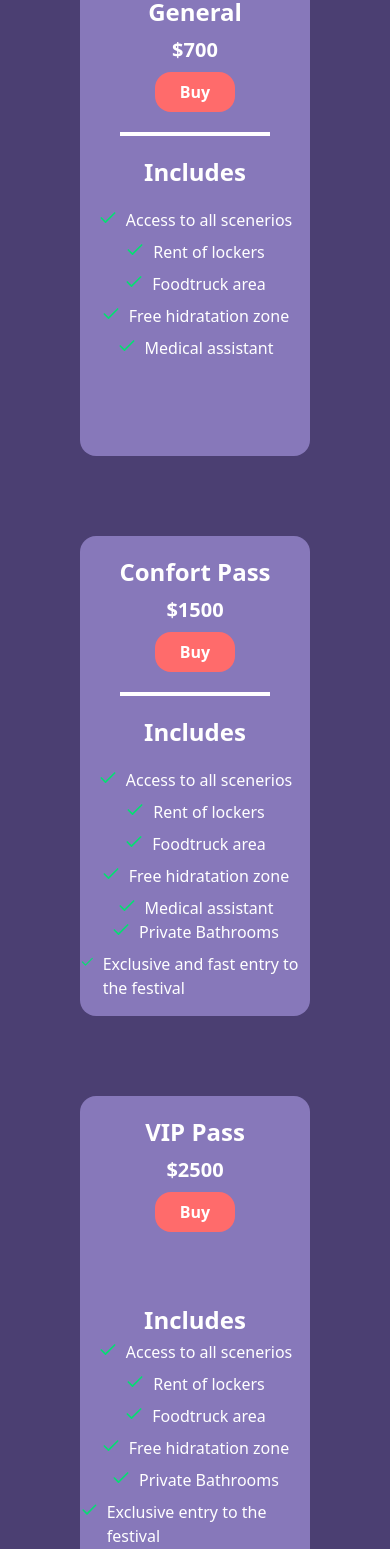
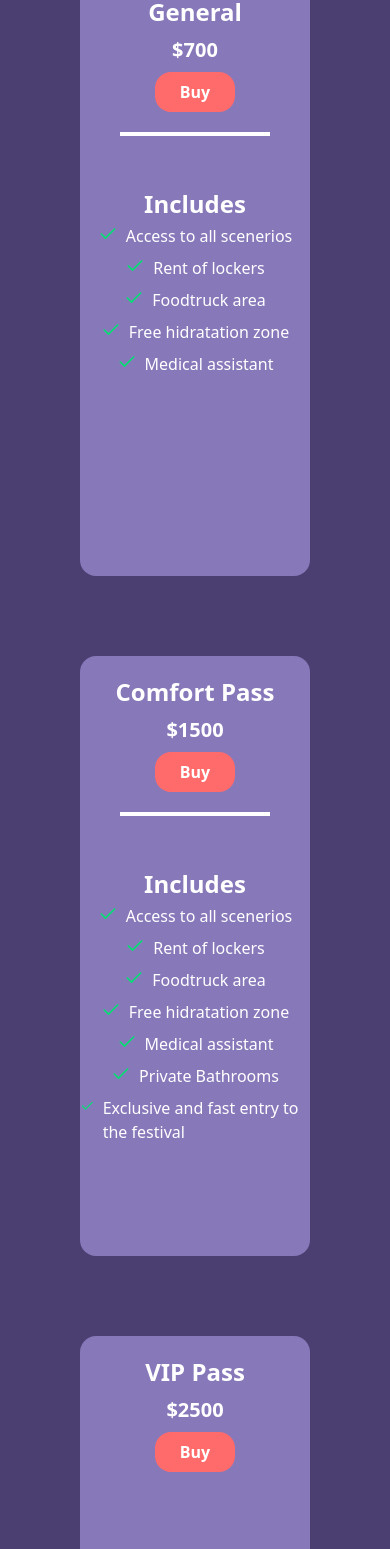
Before and after one commit to fdvalderrama/zilcker-echo-front, a React (Vite) app: page /getTickets in a window 390 px wide. Shown: the part 432-1981 px from the top of the page. Built offline with nearby package versions, Linux system fonts and the light colour scheme.

Commit message:
Se sustituyeron cards unicos por componente CardTickets

```diff
--- a/src/components/registerComponents/InputLila.tsx
+++ b/src/components/registerComponents/InputLila.tsx
@@ -1,11 +1,11 @@
 import { type FC } from "react";
 
-type InputLilaProps = {
+interface InputLilaProps {
   type: string;
   placeholder: string;
   value: string;
   onChange: (e: React.ChangeEvent<HTMLInputElement>) => void;
-};
+}
 
 const InputLila: FC<InputLilaProps> = ({
   type,
--- a/src/components/ticketsComponents/CardTickets.tsx
+++ b/src/components/ticketsComponents/CardTickets.tsx
@@ -1,6 +1,19 @@
 import { Check } from "lucide-react";
+import { type FC } from "react";
 
-const CardTickets = (name: string, price: number) => {
+interface CardTicketsProps {
+  name: string;
+  price: number;
+  benefits: string[];
+}
+
+const CardTickets: FC<CardTicketsProps> = ({ name, price, benefits }) => {
+  let isFirstColumn = true;
+  const chunks = Array.from(
+    { length: Math.ceil(benefits.length / 3) },
+    (_, i) => benefits.slice(i * 3, i * 3 + 3)
+  );
+
   return (
     <div className="mt-20 mx-20 bg-[#8778BA] flex flex-col lg:flex-row rounded-2xl h-150 lg:h-60 mb-10">
       <div className="flex flex-col justify-center items-center w-full lg:w-1/4 font-bold mb-5 lg:mb-0">
@@ -11,64 +24,31 @@ const CardTickets = (name: string, price: number) => {
         </button>
       </div>
       <div className="h-1 lg:h-40 lg:w-1 mx-10 lg:mx-0 lg:my-10 bg-white mb-5 lg:mb-0" />
-      <div className="w-full lg:w-1/6 xl:w-1/7 flex flex-col lg:justify-center items-center lg:items-start lg:ms-5 xl:ms-15">
-        <h2 className="font-semibold text-2xl mb-1 mt-8">Includes</h2>
-        <div className="flex mb-2 lg:mt-3">
-          <Check className="text-green-400 me-2 w-5 h-5" />
-          <p>Access to all scenerios</p>
+
+      {chunks.map((group, index) => (
+        <div
+          key={index}
+          className="w-full lg:w-1/6 xl:w-1/7 flex flex-col items-center lg:items-start lg:ms-5 xl:ms-15"
+        >
+          {isFirstColumn && (
+            <h2 className="font-semibold text-2xl mb-1 mt-8">Includes</h2>
+          )}
+
+          {group.map((feature, i) => (
+            <div
+              key={i}
+              className={`flex mb-2 ${
+                i === 0 ? (isFirstColumn ? "lg:mt-3" : "lg:mt-20") : ""
+              }`}
+            >
+              <Check className="text-green-400 me-2 w-5 h-5" />
+              <p>{feature}</p>
+            </div>
+          ))}
+
+          {(isFirstColumn = false)}
         </div>
-        <div className="flex mb-2">
-          <Check className="text-green-400 me-2 w-5 h-5" />
-          <p>Rent of lockers</p>
-        </div>
-        <div className="flex mb-2">
-          <Check className="text-green-400 me-2 w-5 h-5" />
-          <p>Foodtruck area</p>
-        </div>
-      </div>
-      <div className="w-full lg:w-1/6 xl:w-1/7 flex flex-col items-center lg:items-start lg:ms-5 xl:ms-15">
-        <div className="flex mb-2 lg:mt-20">
-          <Check className="text-green-400 me-2 w-5 h-5" />
-          <p>Free hidratation zone</p>
-        </div>
-
-        <div className="flex mb-2">
-          <Check className="text-green-400 me-2 w-5 h-5" />
-          <p>Private Bathrooms</p>
-        </div>
-        <div className="flex">
-          <Check className="text-green-400 me-2 w-5 h-5" />
-          <p>Exclusive entry to the festival</p>
-        </div>
-      </div>
-
-      <div className="w-full lg:w-1/6 xl:w-1/7 flex flex-col items-center lg:items-start lg:ms-5 xl:ms-15">
-        <div className="flex mb-2 lg:mt-20">
-          <Check className="text-green-400 me-2 w-5 h-5" />
-          <p>Access to VIP areas</p>
-        </div>
-
-        <div className="flex mb-2">
-          <Check className="text-green-400 me-2 w-5 h-5" />
-          <p>Rest areas</p>
-        </div>
-        <div className="flex">
-          <Check className="text-green-400 me-2 lg:mb-10 w-5 h-5" />
-          <p>Lateral pit</p>
-        </div>
-      </div>
-
-      <div className="w-full lg:w-1/6 xl:w-1/7 flex flex-col items-center lg:items-start lg:ms-5 xl:ms-15">
-        <div className="flex mb-2 lg:mt-20">
-          <Check className="text-green-400 me-2 w-5 h-5" />
-          <p>Medical assistant</p>
-        </div>
-
-        <div className="flex">
-          <Check className="text-green-400 me-2 w-5 h-5" />
-          <p>Fast line</p>
-        </div>
-      </div>
+      ))}
     </div>
   );
 };
--- a/src/views/TicketsView.tsx
+++ b/src/views/TicketsView.tsx
@@ -1,7 +1,7 @@
 import Navbar from "../components/Navbar";
 import concertTickets from "../assets/concert-tickets.jpg";
-import { Check } from "lucide-react";
 import Footer from "../components/homeComponents/Footer";
+import CardTickets from "../components/ticketsComponents/CardTickets";
 
 const TicketsView = () => {
   return (
@@ -15,154 +15,50 @@ const TicketsView = () => {
         />
         <h1 className="relative text-7xl font-bold">Tickets</h1>
       </div>
-      <div className="mt-20 mx-20 bg-[#8778BA] flex flex-col lg:flex-row rounded-2xl h-120 lg:h-60 mb-10">
-        <div className="flex flex-col justify-center items-center w-full lg:w-1/4 font-bold mb-5 lg:mb-0">
-          <h1 className="text-2xl mb-2 lg:mb-5 mt-5 lg:mt-0">General</h1>
-          <h3 className=" mb-2 lg:mb-5 text-xl">$700</h3>
-          <button className="bg-[#FF6B6B] rounded-2xl w-20 h-10 text-md font-semibold">
-            Buy
-          </button>
-        </div>
-        <div className="h-1 lg:h-40 lg:w-1 mx-10 lg:mx-0 lg:my-10 bg-white mb-5 lg:mb-0"></div>
-        <div className="w-full lg:w-1/6 xl:w-1/7 flex flex-col lg:justify-center items-center lg:items-start lg:ms-5 xl:ms-15">
-          <h2 className="font-semibold text-2xl mb-5">Includes</h2>
-          <div className="flex mb-2">
-            <Check className="text-green-400 me-2 w-5 h-5" />
-            <p>Access to all scenerios</p>
-          </div>
-          <div className="flex mb-2">
-            <Check className="text-green-400 me-2 w-5 h-5" />
-            <p>Rent of lockers</p>
-          </div>
-          <div className="flex mb-2">
-            <Check className="text-green-400 me-2 w-5 h-5" />
-            <p>Foodtruck area</p>
-          </div>
-        </div>
-        <div className="w-full lg:w-1/6 xl:w-1/7 flex flex-col lg:justify-center items-center lg:items-start lg:ms-5 xl:ms-15">
-          <div className="flex mb-2">
-            <Check className="text-green-400 me-2 w-5 h-5" />
-            <p>Free hidratation zone</p>
-          </div>
-          <div className="flex">
-            <Check className="text-green-400 me-2 w-5 h-5" />
-            <p>Medical assistant</p>
-          </div>
-        </div>
-      </div>
-      <div className="mt-20 mx-20 bg-[#8778BA] flex flex-col lg:flex-row rounded-2xl h-120 lg:h-60 mb-10">
-        <div className="flex flex-col justify-center items-center w-full lg:w-1/4 font-bold mb-5 lg:mb-0">
-          <h1 className="text-2xl mb-2 lg:mb-5 mt-5 lg:mt-0">Confort Pass</h1>
-          <h3 className=" mb-2 lg:mb-5 text-xl">$1500</h3>
-          <button className="bg-[#FF6B6B] rounded-2xl w-20 h-10 text-md font-semibold">
-            Buy
-          </button>
-        </div>
-        <div className="h-1 lg:h-40 lg:w-1 mx-10 lg:mx-0 lg:my-10 bg-white mb-5 lg:mb-0"></div>
-        <div className="w-full lg:w-1/6 xl:w-1/7 flex flex-col lg:justify-center items-center lg:items-start lg:ms-5 xl:ms-15">
-          <h2 className="font-semibold text-2xl mb-5">Includes</h2>
-          <div className="flex mb-2">
-            <Check className="text-green-400 me-2 w-5 h-5" />
-            <p>Access to all scenerios</p>
-          </div>
-          <div className="flex mb-2">
-            <Check className="text-green-400 me-2 w-5 h-5" />
-            <p>Rent of lockers</p>
-          </div>
-          <div className="flex mb-2">
-            <Check className="text-green-400 me-2 w-5 h-5" />
-            <p>Foodtruck area</p>
-          </div>
-        </div>
-        <div className="w-full lg:w-1/6 xl:w-1/7 flex flex-col lg:justify-center items-center lg:items-start lg:ms-5 xl:ms-15">
-          <div className="flex mb-2 lg:mt-12">
-            <Check className="text-green-400 me-2 w-5 h-5" />
-            <p>Free hidratation zone</p>
-          </div>
-          <div className="flex">
-            <Check className="text-green-400 me-2 w-5 h-5" />
-            <p>Medical assistant</p>
-          </div>
-          <div className="flex mb-2">
-            <Check className="text-green-400 me-2 w-5 h-5" />
-            <p>Private Bathrooms</p>
-          </div>
-        </div>
-        <div className="w-full lg:w-1/6 xl:w-1/7 flex flex-col lg:justify-center items-center lg:items-start lg:ms-5 xl:ms-15">
-          <div className="flex">
-            <Check className="text-green-400 me-2 w-5 h-5" />
-            <p>Exclusive and fast entry to the festival</p>
-          </div>
-        </div>
-      </div>
-      <div className="mt-20 mx-20 bg-[#8778BA] flex flex-col lg:flex-row rounded-2xl h-150 lg:h-60 mb-10">
-        <div className="flex flex-col justify-center items-center w-full lg:w-1/4 font-bold mb-5 lg:mb-0">
-          <h1 className="text-2xl mb-2 lg:mb-5 mt-5 lg:mt-0">VIP Pass</h1>
-          <h3 className=" mb-2 lg:mb-5 text-xl">$2500</h3>
-          <button className="bg-[#FF6B6B] rounded-2xl w-20 h-10 text-md font-semibold">
-            Buy
-          </button>
-        </div>
-        <div className="h-1 lg:h-40 lg:w-1 mx-10 lg:mx-0 lg:my-10 bg-white mb-5 lg:mb-0" />
-        <div className="w-full lg:w-1/6 xl:w-1/7 flex flex-col items-center lg:items-start lg:ms-5 xl:ms-15">
-          <h2 className="font-semibold text-2xl mb-1 mt-8">Includes</h2>
-          <div className="flex mb-2 lg:mt-3">
-            <Check className="text-green-400 me-2 w-5 h-5" />
-            <p>Access to all scenerios</p>
-          </div>
-          <div className="flex mb-2">
-            <Check className="text-green-400 me-2 w-5 h-5" />
-            <p>Rent of lockers</p>
-          </div>
-          <div className="flex mb-2">
-            <Check className="text-green-400 me-2 w-5 h-5" />
-            <p>Foodtruck area</p>
-          </div>
-        </div>
-        <div className="w-full lg:w-1/6 xl:w-1/7 flex flex-col items-center lg:items-start lg:ms-5 xl:ms-15">
-          <div className="flex mb-2 lg:mt-20">
-            <Check className="text-green-400 me-2 w-5 h-5" />
-            <p>Free hidratation zone</p>
-          </div>
 
-          <div className="flex mb-2">
-            <Check className="text-green-400 me-2 w-5 h-5" />
-            <p>Private Bathrooms</p>
-          </div>
-          <div className="flex">
-            <Check className="text-green-400 me-2 w-5 h-5" />
-            <p>Exclusive entry to the festival</p>
-          </div>
-        </div>
+      <CardTickets
+        name="General"
+        price={700}
+        benefits={[
+          "Access to all scenerios",
+          "Rent of lockers",
+          "Foodtruck area",
+          "Free hidratation zone",
+          "Medical assistant",
+        ]}
+      />
 
-        <div className="w-full lg:w-1/6 xl:w-1/7 flex flex-col items-center lg:items-start lg:ms-5 xl:ms-15">
-          <div className="flex mb-2 lg:mt-20">
-            <Check className="text-green-400 me-2 w-5 h-5" />
-            <p>Access to VIP areas</p>
-          </div>
+      <CardTickets
+        name="Comfort Pass"
+        price={1500}
+        benefits={[
+          "Access to all scenerios",
+          "Rent of lockers",
+          "Foodtruck area",
+          "Free hidratation zone",
+          "Medical assistant",
+          "Private Bathrooms",
+          "Exclusive and fast entry to the festival",
+        ]}
+      />
 
-          <div className="flex mb-2">
-            <Check className="text-green-400 me-2 w-5 h-5" />
-            <p>Rest areas</p>
-          </div>
-          <div className="flex">
-            <Check className="text-green-400 me-2 lg:mb-10 w-5 h-5" />
-            <p>Lateral pit</p>
-          </div>
-        </div>
-
-        <div className="w-full lg:w-1/6 xl:w-1/7 flex flex-col items-center lg:items-start lg:ms-5 xl:ms-15">
-          <div className="flex mb-2 lg:mt-20">
-            <Check className="text-green-400 me-2 w-5 h-5" />
-            <p>Medical assistant</p>
-          </div>
-
-          <div className="flex  mb-2">
-            <Check className="text-green-400 me-2 w-5 h-5" />
-            <p>Fast line</p>
-          </div>
-        </div>
-      </div>
+      <CardTickets
+        name="VIP Pass"
+        price={2500}
+        benefits={[
+          "Access to all scenerios",
+          "Rent of lockers",
+          "Foodtruck area",
+          "Free hidratation zone",
+          "Private Bathrooms",
+          "Exclusive entry to the festival",
+          "Access to VIP areas",
+          "Rest areas",
+          "Lateral pit",
+          "Medical assistant",
+          "Fast line",
+        ]}
+      />
 
       <Footer />
     </div>
```
